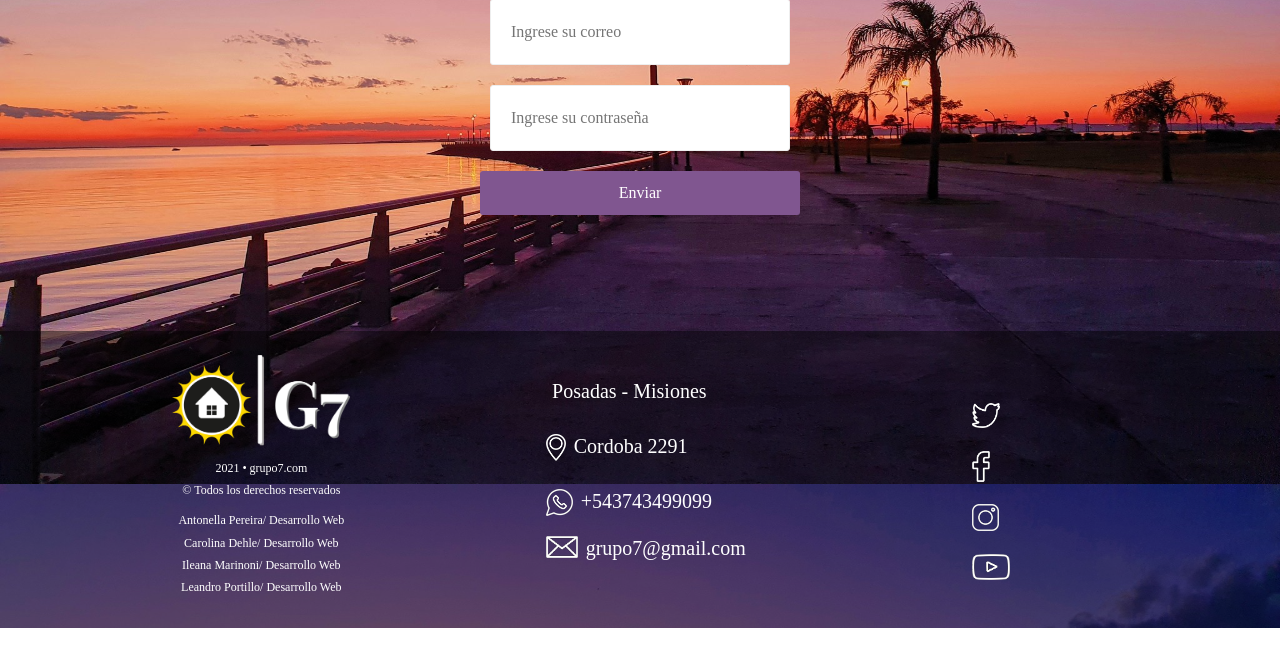
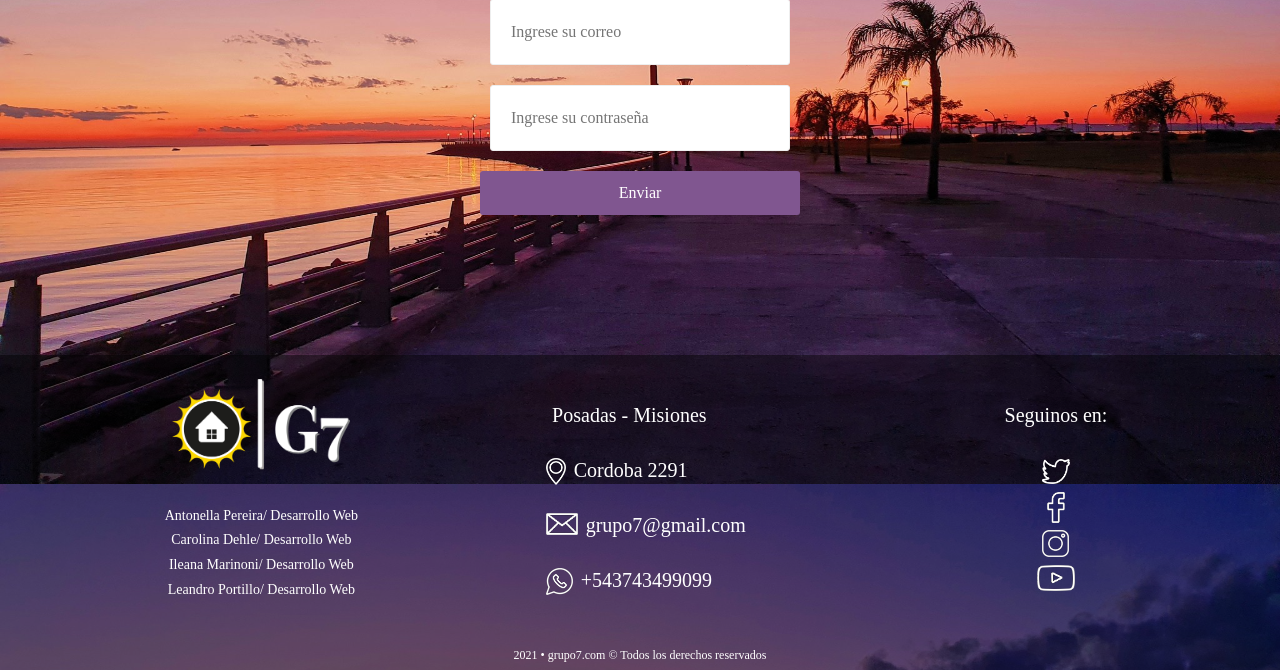
Before and after one commit to car0s0ad/proyecto-final, a PHP site: page /login/login.php in a window 1280 px wide. Shown: the part 316-986 px from the top of the page. Before the commit the page ends 944 px from the top, so only its background shows below. Run offline with PHP 8.4, Linux system fonts and the light colour scheme; some web fonts are replaced.

Commit message:
arreglo el footer del login

```diff
--- a/contacto.php
+++ b/contacto.php
@@ -11,7 +11,7 @@
             </div>
         </section>
 
-        <section class="contactar col-4 mx-auto py-5">
+        <section class="contactar col-4 mx-auto py-5 justify-content-center">
 
 
              <div class="d-flex flex-row ml-5 py-2">
--- a/login/database.php
+++ b/login/database.php
@@ -3,7 +3,7 @@
 $server = 'localhost:3306';
 $username = 'root';
 $password = '';
-$database = 'inmobiliariabd';
+$database = 'php_login_database';
 
 try {
   $conn = new PDO("mysql:host=$server;dbname=$database;", $username, $password);
--- a/login/footer.php
+++ b/login/footer.php
@@ -1,68 +1,75 @@
-<footer class="footer mt-auto">
+<<footer class="footer mt-auto">
  <section>
       <div class="container-fluid">
          <div class="row">
-
             <div class="col-4 mx-5 pt-4">
                   <a href="index.php" > <img class="logo" src=../recursos/logo.png width=178,4 height=91,4 alt="logo"> </a>
                   <br>
                   <br>
                   <br>
-        <h5 style="font-size: 12px">2021 • grupo7.com</h5>
-        <h5 style="font-size: 12px">© Todos los derechos reservados</h5>
                   <br>
-        <h5 style="font-size: 12px">Antonella Pereira/ Desarrollo Web</h5>
-        <h5 style="font-size: 12px">Carolina Dehle/ Desarrollo Web</h5>
-        <h5 style="font-size: 12px">Ileana Marinoni/ Desarrollo Web</h5>
-        <h5 style="font-size: 12px">Leandro Portillo/ Desarrollo Web</h5>
+                  <br>
+                  <br>
+                  <h5 style="font-size: 14px">Antonella Pereira/ Desarrollo Web</h5>
+                  <h5 style="font-size: 14px">Carolina Dehle/ Desarrollo Web</h5>
+                  <h5 style="font-size: 14px">Ileana Marinoni/ Desarrollo Web</h5>
+                  <h5 style="font-size: 14px">Leandro Portillo/ Desarrollo Web</h5>
                </div>
 
                <div class="col-2  py-5">
                   <h5 class="text-center">Posadas - Misiones</h5>
                   <br>
                   <br>
-         <div class="d-flex flex-row py-2">
+                     <div class="d-flex flex-row pt-2">
                      <a target="_blank" rel="noopener noreferrer" href="https://goo.gl/maps/HKssVxXp4uCRwfHo6"> <img class="logo mx-2"  src="../recursos/ICONOS/pin1.png" href="#" width=20 height=27 alt="logo"> </a>
                      <h5>Cordoba 2291</h5>
                   </div>
                   <br>
                   <br>
-         <div class="d-flex flex-row">
+                  <div class="d-flex flex-row pt-2">
+                     <a href="mailto:grupo7@gmail.com"> <img class="logo mx-2"  src="../recursos/ICONOS/mail1.png" href="#" width=32 height=22 alt="logo"> </a>
+                     <h5>grupo7@gmail.com</h5>
+                  </div>
+                  <br>
+                  <br>
+                  <div class="d-flex flex-row pt-2">
                      <a target="_blank" rel="noopener noreferrer" href="https://api.whatsapp.com/send?phone=+543743499099&text=Hola!"> <img class="logo mx-2"  src="../recursos/ICONOS/wat1.png" href="#" width=27 height=27 alt="logo"> </a>
                      <h5>+543743499099</h5>
                   </div>
+
+               </div>
+
+               <div class="offset-md-2 col-2 py-5">
+                  <h5 class="text-center">Seguinos en:</h5>
+                  <div class="d-flex flex-row justify-content-center pt-4">
+                  <a target="_blank" rel="noopener noreferrer" href="https://twitter.com/"> <img class="logo mx-2" src="../recursos/ICONOS/twiter1.png" href="#" width=28 height=25 alt="logo"> </a>
+                  </div>
                   <br>
+
+
+                  <div class="d-flex flex-row justify-content-center">
+                  <a target="_blank" rel="noopener noreferrer" href="https://facebook.com/"> <img class="logo mx-2"  src="../recursos/ICONOS/face1.png" href="#" width=18 height=31 alt="logo"> </a>
+                  </div>
                   <br>
-         <div class="d-flex flex-row">
-          <a href="mailto:grupo7@gmail.com"> <img class="logo mx-2"  src="../recursos/ICONOS/mail1.png" href="#" width=32 height=22 alt="logo"> </a>
-          <h5>grupo7@gmail.com</h5>
+
+
+                  <div class="d-flex flex-row justify-content-center">
+                  <a target="_blank" rel="noopener noreferrer" href="https://instagram.com/" > <img class="logo mx-2"  src="../recursos/ICONOS/imsta1.png" href="#" width=27 height=27 alt="logo"> </a>
+                  </div>
+                  <br>
+
+
+                  <div class="d-flex flex-row justify-content-center">
+                  <a target="_blank" rel="noopener noreferrer" href="https://youtube.com/"> <img class="logo mx-2"  src="../recursos/ICONOS/yout1.png" href="#" width=38 height=26 alt="logo"> </a>
+                  </div>
             </div>
          </div>
 
-      <div class="offset-md-2 col-2 py-5">
-         <div class="d-flex flex-row pt-4">
-          <a target="_blank" rel="noopener noreferrer" href="https://twitter.com/"> <img class="logo mx-2" src="../recursos/ICONOS/twiter1.png" href="#" width=28 height=25 alt="logo"> </a>
-
+     <div class="container-fluid">
+         <div class="row text-center">
+               <div class= "col-12">
+               <h5 style="font-size: 12px">2021 • grupo7.com © Todos los derechos reservados</h5>
                </div>
-        <br>
-        <br>
-        <br>
-         <div class="d-flex flex-row">
-          <a target="_blank" rel="noopener noreferrer" href="https://facebook.com/"> <img class="logo mx-2"  src="../recursos/ICONOS/face1.png" href="#" width=18 height=31 alt="logo"> </a>
-         </div>
-        <br>
-        <br>
-        <br>
-         <div class="d-flex flex-row">
-          <a target="_blank" rel="noopener noreferrer" href="https://instagram.com/" > <img class="logo mx-2"  src="../recursos/ICONOS/imsta1.png" href="#" width=27 height=27 alt="logo"> </a>
-         </div>
-        <br>
-        <br>
-        <br>
-         <div class="d-flex flex-row">
-          <a target="_blank" rel="noopener noreferrer" href="https://youtube.com/"> <img class="logo mx-2"  src="../recursos/ICONOS/yout1.png" href="#" width=38 height=26 alt="logo"> </a>
-         </div>
-
          </div>
      </div>
  </section>
```
Also changed, not shown: includes/footer.php (+17 -15 lines). Lines whose indentation alone changed are shown as unchanged.
